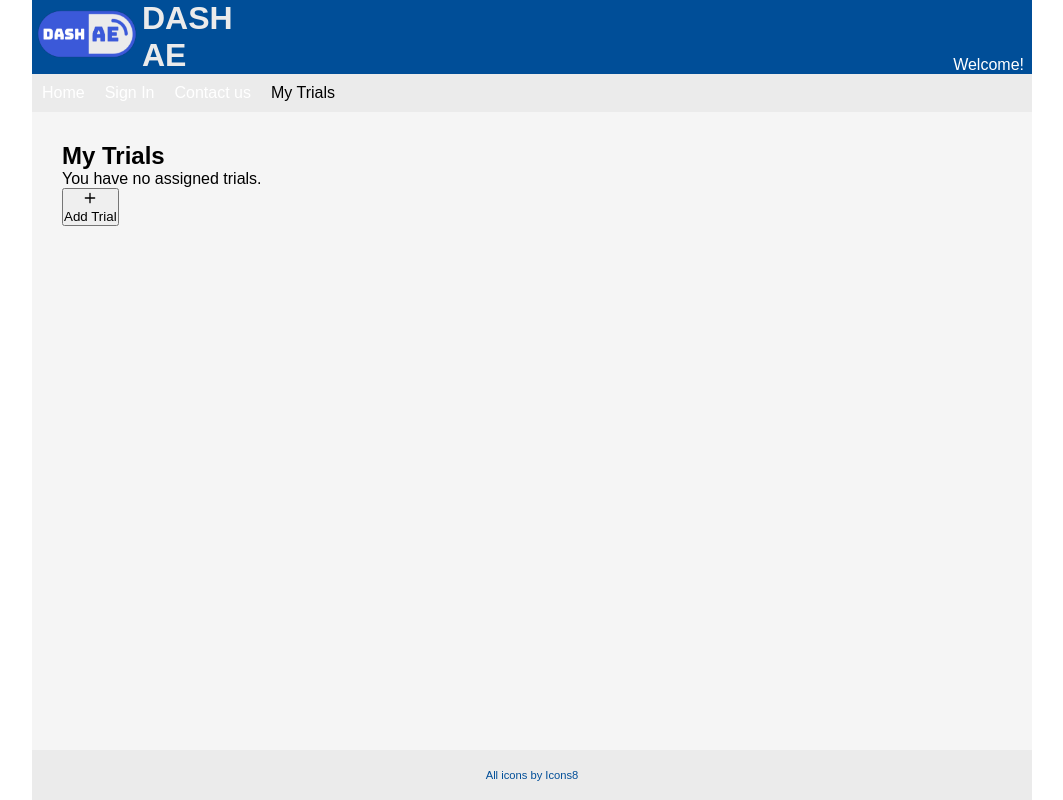
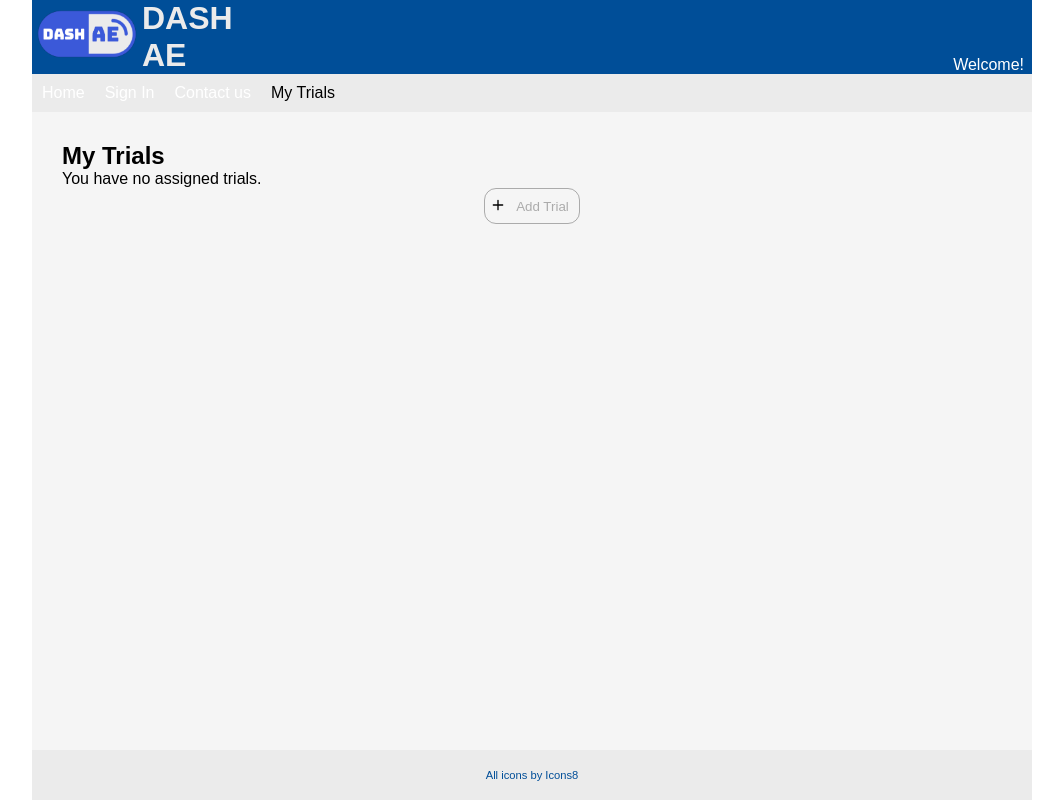
Before and after one commit to DebuggingHarry/react-sprint-1, a React (Create React App) app: page /my-trials in a window 1280 px wide. Shown: the whole page, without its empty margins (108-1171 px from the left). Built offline with nearby package versions, Linux system fonts and the light colour scheme; no server answers.

Commit message:
Added styling to Actions

```diff
--- /dev/null
+++ b/src/components/UI/Actions.css
@@ -0,0 +1,43 @@
+div.ActionTray {
+  display: flex;
+  align-items: center;
+  justify-content: center;
+  gap: 10px;
+}
+
+button.Action {
+  height: 36px;
+  padding: 5px;
+  background: inherit;
+  border: 1px solid rgba(0, 0, 0, 0.3);
+  border-radius: 12px;
+  cursor: pointer;
+
+  display: flex;
+  align-items: center;
+  gap: 10px;
+}
+
+button.Action p {
+  flex: 1;
+  min-width: 50px;
+  text-align: center;
+  margin-right: 5px;
+  color: rgba(0, 0, 0, 0.3);
+}
+
+button.Action img {
+  filter: opacity(0.1);
+}
+
+button.Action:hover {
+  border: 1px solid rgba(0, 0, 0, 0.8);
+}
+
+button.Action:hover p {
+  color: rgba(0, 0, 0, 0.8);
+}
+
+button.Action:hover img {
+  filter: opacity(0.8);
+}
--- a/src/components/UI/Actions.js
+++ b/src/components/UI/Actions.js
@@ -1,5 +1,6 @@
 import PropTypes from "prop-types";
 import Icon from "./Icons.js";
+import "./Actions.css";
 
 // Basic Action button (also exported as default)
 export function Action({ children, onClick, showText = false, buttonText }) {
```
